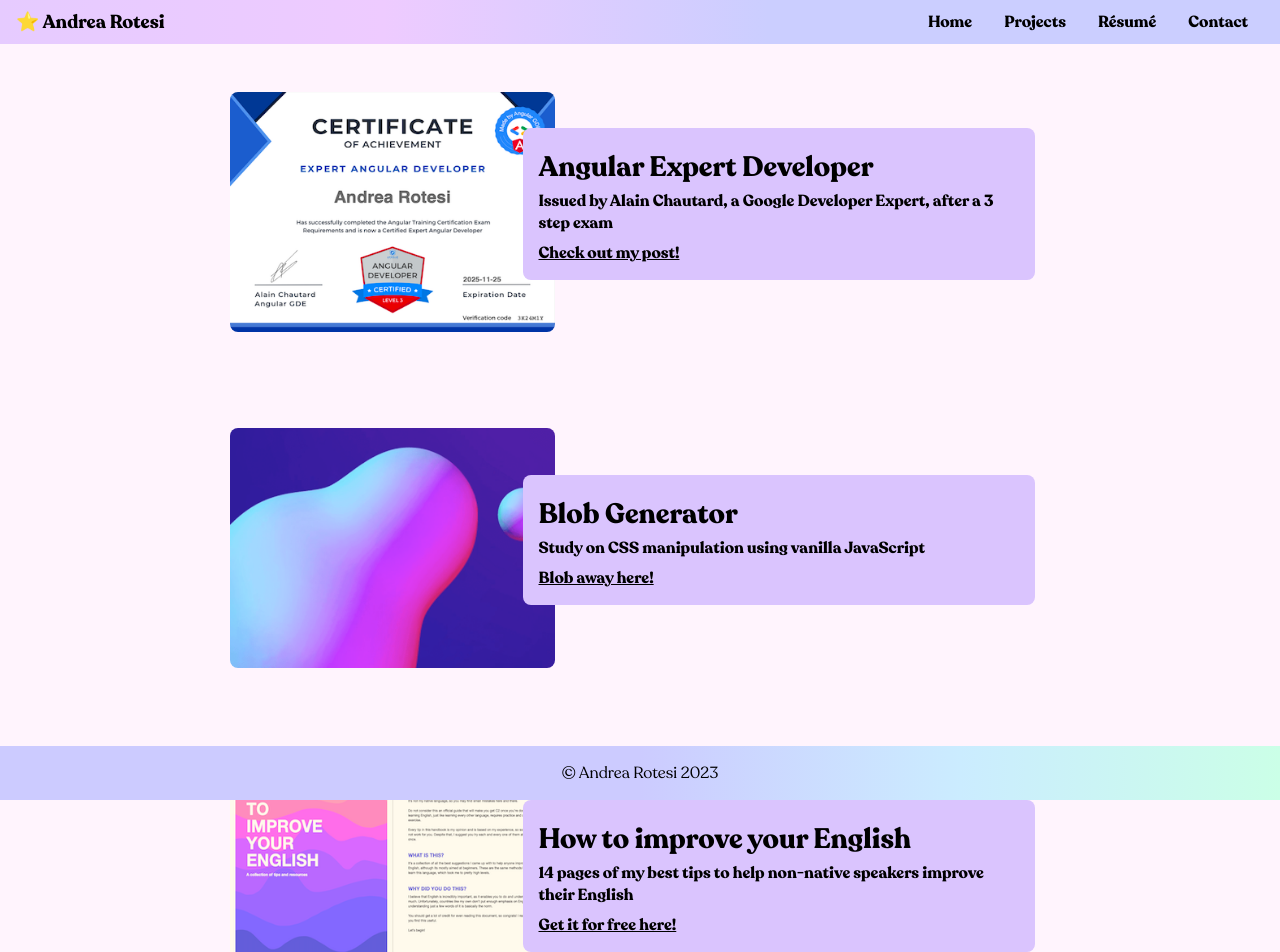
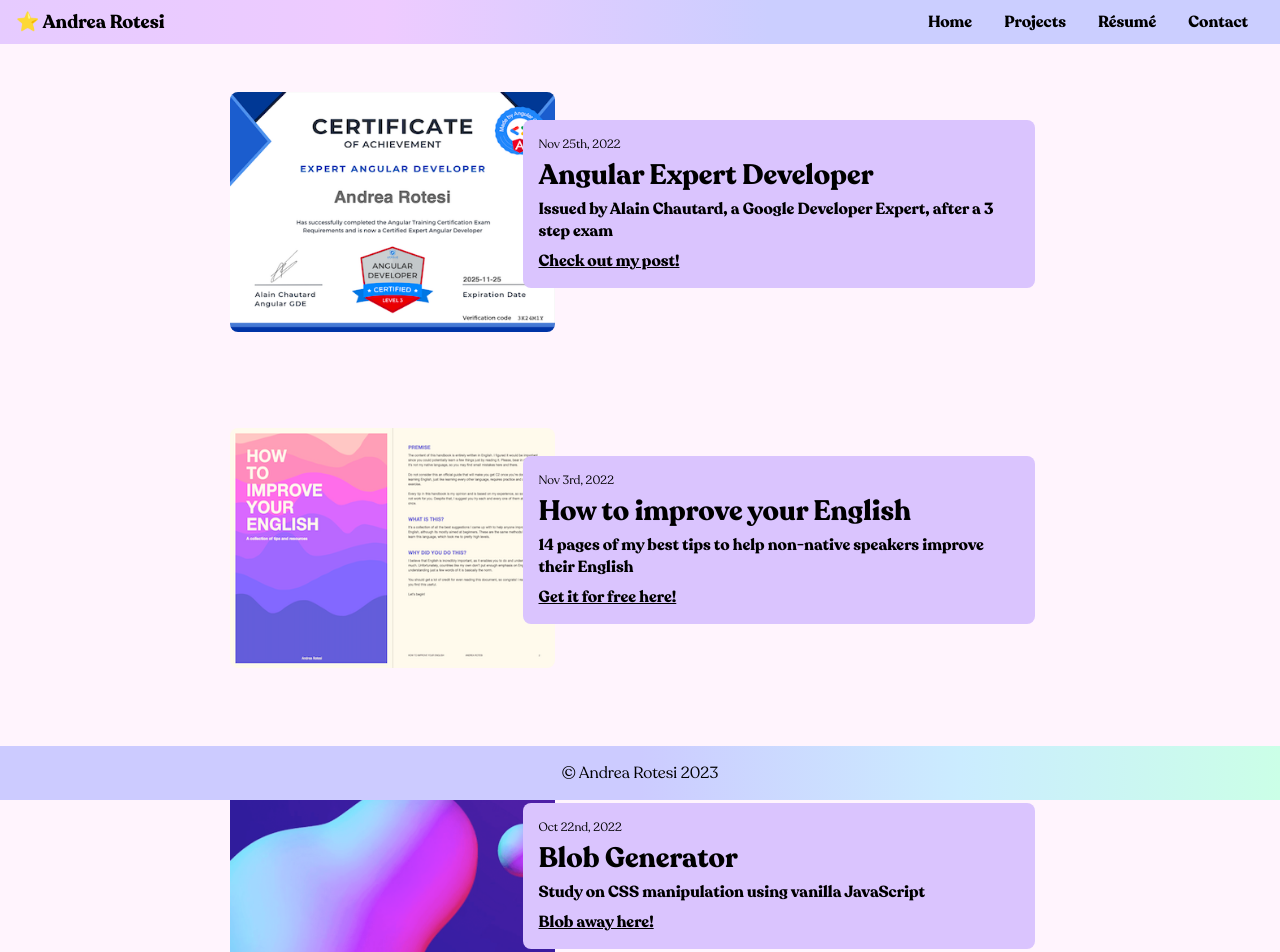
Before and after one commit to andrearotesi/personal-website, a React (Create React App) app: page /projects in a window 1280 px wide. Shown: the top 952 px of the page. Built offline with nearby package versions, Linux system fonts and the light colour scheme.

Commit message:
Added date to projects

```diff
--- a/src/components/Card/Card.js
+++ b/src/components/Card/Card.js
@@ -2,10 +2,11 @@ import React from 'react';
 import './Card.scss';
 
 const Card = (props) => {
-  const { title, subtitle, link, linkLabel } = props;
+  const { date, title, subtitle, link, linkLabel } = props;
 
   return (
     <div className="Card">
+      <p>{ date }</p>
       <h1>{ title }</h1>
       <h2>{ subtitle }</h2>
       { link && <a className='link' href={ link }>{ linkLabel ? linkLabel : link }</a> }
--- a/src/components/Card/Card.scss
+++ b/src/components/Card/Card.scss
@@ -5,6 +5,11 @@
     padding: .5rem;
     margin: .5rem;
     border-radius: .5rem;
+
+    p {
+        font-size: .5rem;
+        margin: 0;
+    }
 
     h1 {
         margin: .25rem 0;
@@ -30,6 +35,10 @@
         padding: 1rem;
         margin: 1rem;
 
+        p {
+            font-size: .75rem;
+        }
+
         h1 {
             font-size: 1.75rem;
         }
--- a/src/data/projects.js
+++ b/src/data/projects.js
@@ -9,19 +9,10 @@ export const projectData = [
         alt: 'Angular Expert Developer Certification',
         label: 'Angular Expert Developer',
         info: 'Issued by Alain Chautard, a Google Developer Expert, after a 3 step exam',
+        date: 'Nov 25th, 2022',
         link: {
             url: 'https://www.linkedin.com/posts/andrea-rotesi_angular-certificate-certification-activity-7002561264719654912-0mhL?utm_source=share&utm_medium=member_desktop',
             label: 'Check out my post!'
-        }
-    },
-    {
-        img: blobImg,
-        alt: 'Blob Generator (andrearotesi on GitHub)',
-        label: 'Blob Generator',
-        info: 'Study on CSS manipulation using vanilla JavaScript',
-        link: {
-            url: 'https://andrearotesi.github.io/blob-generator/',
-            label: 'Blob away here!'
         }
     },
     {
@@ -29,9 +20,21 @@ export const projectData = [
         alt: 'English Improvement Handbook (andrearotesi on Linkedin)',
         label: 'How to improve your English',
         info: '14 pages of my best tips to help non-native speakers improve their English',
+        date: 'Nov 3rd, 2022',
         link: {
             url: 'https://www.linkedin.com/posts/andrea-rotesi_how-to-improve-your-english-activity-6998301126357905410-2cWA?utm_source=share&utm_medium=member_desktop',
             label: 'Get it for free here!'
+        }
+    },
+        {
+        img: blobImg,
+        alt: 'Blob Generator (andrearotesi on GitHub)',
+        label: 'Blob Generator',
+        info: 'Study on CSS manipulation using vanilla JavaScript',
+        date: 'Oct 22nd, 2022',
+        link: {
+            url: 'https://andrearotesi.github.io/blob-generator/',
+            label: 'Blob away here!'
         }
     },
     {
@@ -39,6 +42,7 @@ export const projectData = [
         alt: '3D Artworks using Blender by andrearotesi on ArtStation',
         label: '3D Artworks',
         info: 'A collection of some of my 3D art, made using Blender',
+        date: '2021-2023',
         link: {
             url: 'https://www.artstation.com/andrearotesi',
             label: 'Check it out!'
--- a/src/pages/Projects/Projects.js
+++ b/src/pages/Projects/Projects.js
@@ -12,12 +12,13 @@ const Projects = () => {
           <img src={ data.img } alt={ data.alt }
             width={ isMobile ? '300' : '325' }
             height={ isMobile ? '220' : '240' } />
-          <Card title={ data.label }
+          <Card date={ data.date }
+            title={ data.label }
             subtitle={ data.info }
             link={ data.link.url }
             linkLabel={ data.link.label }
           />
-        </div>
+          </div>
         )
       )}
     </div>
```
